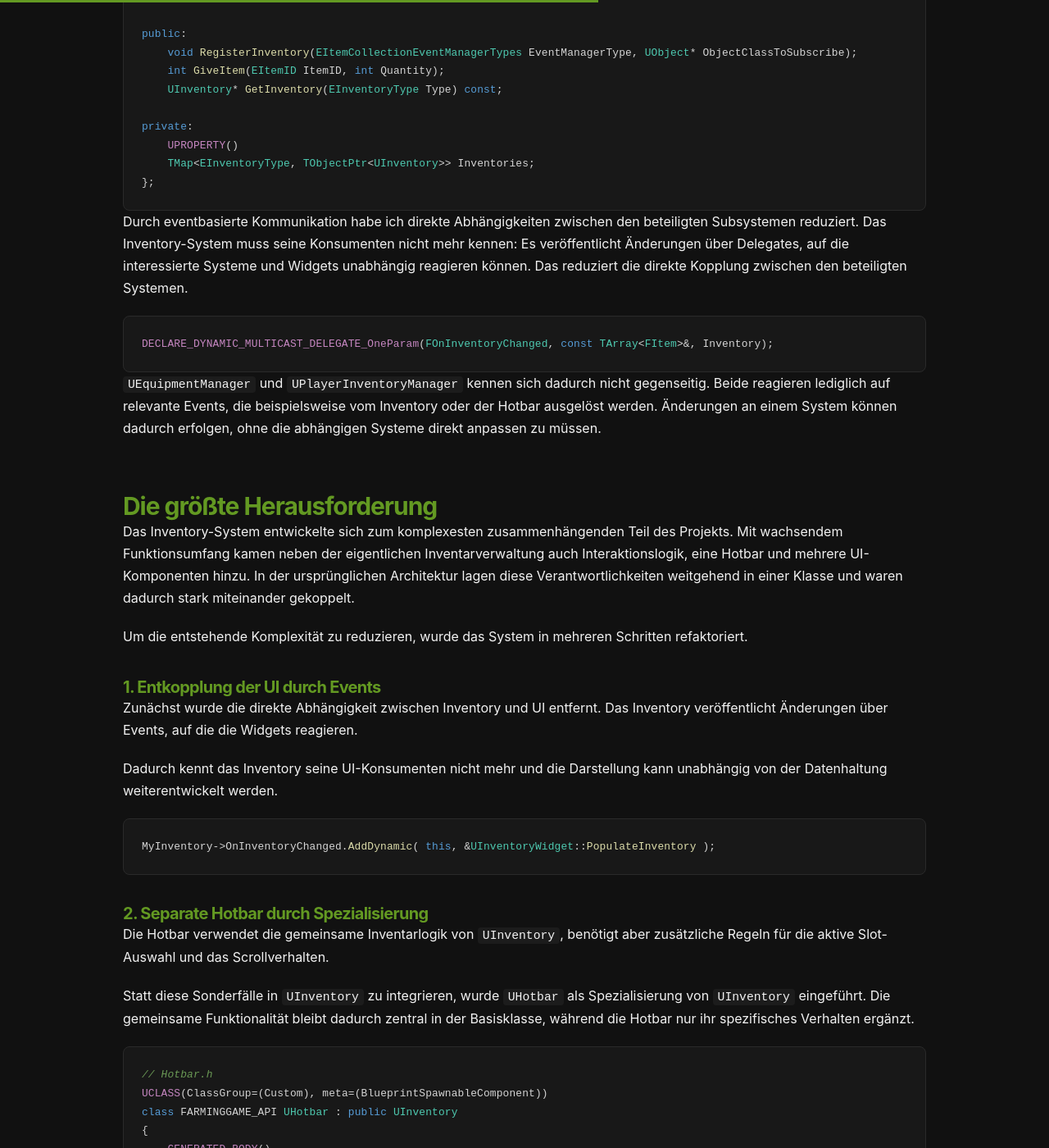
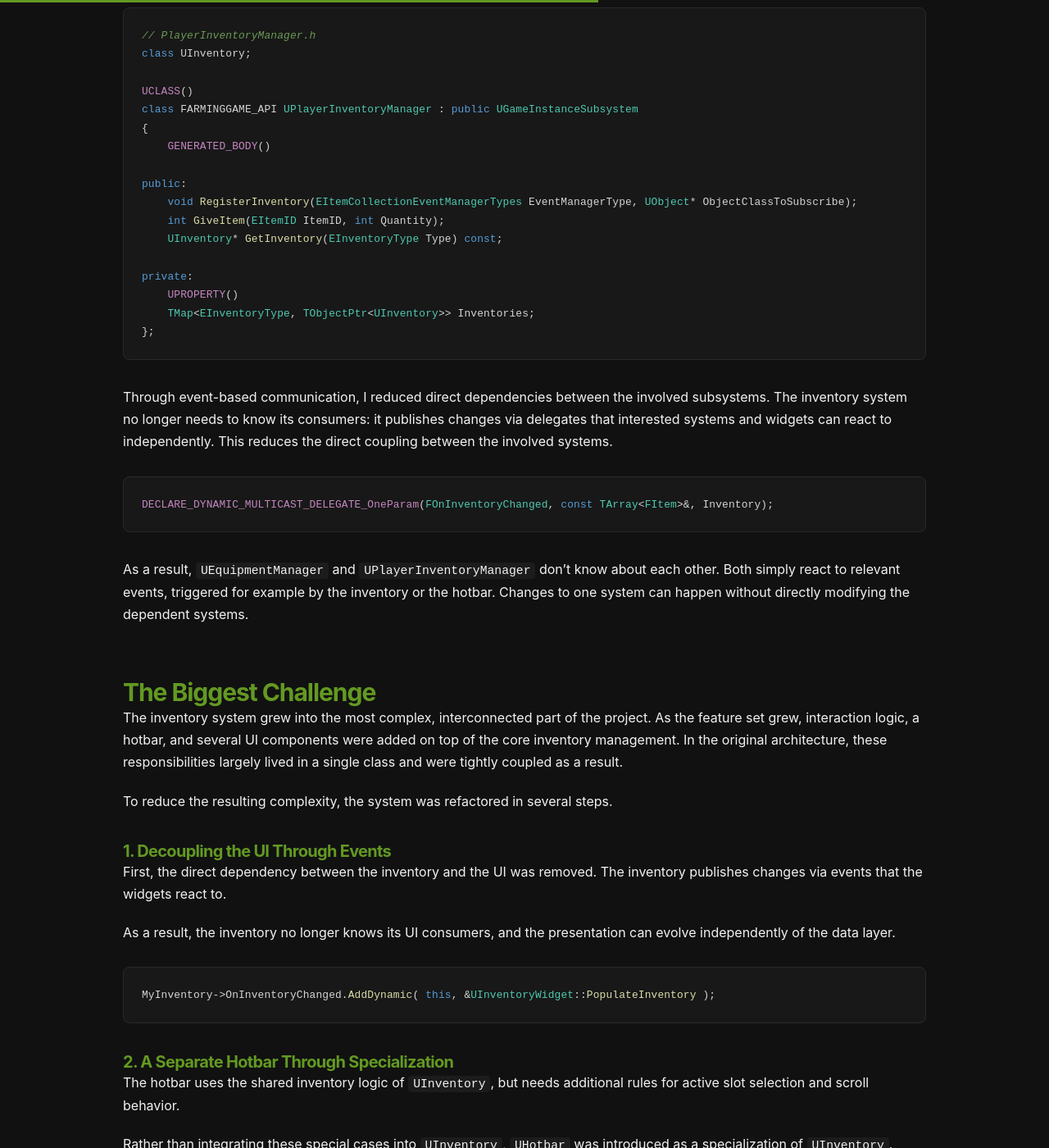
Before and after one commit to farming-game/portfolio, a Jekyll site: the page built from index.markdown, in a window 1280 px wide and 1400 px high, scrolled down 5324 px. Shown: the whole window at 82% size. Built offline with Jekyll 4.4.1, drawn with Linux system fonts in a browser that asks for light colours; some of the changed text lies outside the part shown.

Commit message:
Translate portfolio to English

```diff
--- a/_config.yml
+++ b/_config.yml
@@ -1,7 +1,7 @@
-title: Survival Spiel - Portfolio
+title: Survival Game - Portfolio
 email: ""
 description: >-
-  Minimal portfolio for a Unity survival game project.
+  Technical portfolio showcasing a survival game developed with C++ and Unreal Engine 5.
 baseurl: "/portfolio"
 url: "https://farming-game.github.io"
 github_username: farming-game
--- a/_layouts/home.html
+++ b/_layouts/home.html
@@ -23,10 +23,10 @@ layout: default
 
   <div class="hero-video-overlay">
     <div class="hero-video-content">
-      <p class="eyebrow">C++ SOFTWAREENTWICKLUNG · UNREAL ENGINE 5 · SOLO-PROJEKT</p>
+      <p class="eyebrow">C++ SOFTWARE DEVELOPMENT · UNREAL ENGINE 5 · SOLO PROJECT</p>
       <h1>{{ page.title }}</h1>
       <p class="lead">
-        Entwicklung eines Survival-Spiels mit C++ und Unreal Engine 5 als Solo-Entwickler.
+        A survival game developed as a solo project using C++ and Unreal Engine 5.
       </p>
     </div>
   </div>
@@ -59,14 +59,14 @@ layout: default
 
 <div class="page-layout">
 
-  <aside class="toc" aria-label="Inhaltsverzeichnis">
+  <aside class="toc" aria-label="Table of contents">
     <div class="toc-inner">
       <span class="toc-label">CONTENTS</span>
 
-      <a href="#ueberblick" class="toc-link is-active">Überblick</a>
-      <a href="#architektur" class="toc-link">Architektur</a>
-      <a href="#groesste-herausforderung" class="toc-link">Die größte Herausforderung</a>
-      <a href="#fazit" class="toc-link">Fazit</a>
+      <a href="#ueberblick" class="toc-link is-active">Overview</a>
+      <a href="#architektur" class="toc-link">Architecture</a>
+      <a href="#groesste-herausforderung" class="toc-link">The Biggest Challenge</a>
+      <a href="#fazit" class="toc-link">Conclusion</a>
     </div>
   </aside>
 
--- a/assets/main.css
+++ b/assets/main.css
@@ -156,8 +156,14 @@ code {
   font-size: 0.92em;
 }
 
+/* Wrapper um Codeblöcke (z.B. Jekyll Rouge .highlight) trägt jetzt den Abstand,
+   damit Margins nicht kollabieren und der Abstand nach JEDEM Codeblock konsistent ist */
+.highlight {
+  margin: 28px 0 32px;
+}
+
 pre {
-  margin: 24px 0 0;
+  margin: 28px 0 32px;
   padding: 22px;
   overflow-x: auto;
   border: 1px solid var(--line);
@@ -165,6 +171,10 @@ pre {
   background: #fafafa;
   font-size: 14px;
   line-height: 1.6;
+}
+
+.highlight pre {
+  margin: 0;
 }
 
 pre code {
@@ -178,6 +188,14 @@ pre code {
 
 .divider {
   display: none;
+}
+
+/* Bilder im Content bekommen etwas Luft nach oben/unten */
+.content img {
+  margin: 28px 0;
+  border-radius: 8px;
+  max-width: 100%;
+  height: auto;
 }
 
 
@@ -402,7 +420,7 @@ body.dark-mode pre {
 /* BLOCKQUOTE */
 
 blockquote {
-  margin: 24px 0;
+  margin: 32px 0;
   padding: 4px 20px;
   border-left: 3px solid var(--line);
   color: var(--muted);
@@ -482,6 +500,16 @@ blockquote {
   gap: 20px;
 }
 
+/* Zwei-Spalten-Sektion (Code | Bild), z.B. "Item Data"-Beispiel im Content */
+.code-image-flex {
+  margin: 28px 0 32px;
+}
+
+.code-image-flex .highlight,
+.code-image-flex pre {
+  margin: 0;
+}
+
 
 /* MOBILE */
 
@@ -508,12 +536,38 @@ blockquote {
   }
 
   .project-meta div {
-    padding: 16px 12px 16px 0;
+    padding: 16px 14px;
   }
 
   .game-image {
     width: 100% !important;
     border-radius: 12px !important;
+  }
+
+  .highlight,
+  pre {
+    margin: 20px 0 24px;
+  }
+
+  pre {
+    padding: 16px;
+    font-size: 13px;
+    border-radius: 6px;
+  }
+
+  .content img {
+    margin: 20px 0;
+    border-radius: 6px;
+  }
+
+  /* Zwei-Spalten Code/Bild-Sektionen stapeln sich auf Mobile untereinander */
+  .code-image-flex {
+    flex-direction: column !important;
+    margin: 20px 0 24px;
+  }
+
+  .code-image-flex > div {
+    width: 100% !important;
   }
 }
 
@@ -569,3 +623,12 @@ blockquote {
   letter-spacing: normal;
   text-transform: none;
 }
+
+.content img,
+.game-image {
+  pointer-events: none;
+  -webkit-user-select: none;
+  user-select: none;
+  -webkit-user-drag: none;
+  user-drag: none;
+}
--- a/index.markdown
+++ b/index.markdown
@@ -11,16 +11,16 @@ title: Survival Spiel
   </div>
 
 <div class="meta-item">
-  <span>EIGENER C++-CODE</span>
+  <span>OWN C++ CODE</span>
   <strong class="meta-value meta-value-wrap">
-    <span class="meta-approx">ca.</span>
+    <span class="meta-approx">~</span>
     <span class="count-up" data-target="7500">0</span>
   </strong>
-  <strong class="meta-suffix">Zeilen</strong>
+  <strong class="meta-suffix">Lines</strong>
 </div>
 
   <div class="meta-item">
-    <span>Programmiersprache</span>
+    <span>Language</span>
     <strong class="meta-value">C++</strong>
   </div>
 
@@ -31,22 +31,22 @@ title: Survival Spiel
 
 </div>
 
-> **Hinweis zum Quellcode.**
-> Da sich das Projekt in aktiver Entwicklung befindet und langfristig veröffentlicht werden soll, ist der vollständige Quellcode nicht öffentlich. Die gezeigten Ausschnitte stammen aus dem produktiven Projekt und wurden auf die für dieses Portfolio relevanten Architekturentscheidungen reduziert.
+> **Note on the source code.**
+> Since this project is under active development and is intended for eventual release, the full source code is not public. The snippets shown here are taken from the production project and have been narrowed down to the architectural decisions relevant to this portfolio.
 
-## Überblick
+## Overview
 
-Seit August 2024 entwickle ich eigenständig ein Survival-Spiel mit Unreal Engine 5 und C++. Aus einem zunächst kleinen Lernprojekt entstand dabei ein umfangreiches Softwaresystem mit ca. 7.500 Zeilen eigenem C++-Code.
+Since August 2024, I've been independently developing a survival game with Unreal Engine 5 and C++. What started as a small learning project grew into an extensive software system with roughly 7,500 lines of my own C++ code.
 
-Mit wachsendem Funktionsumfang stiegen auch die Anforderungen an die Architektur. Bestehende Systeme wurden deshalb mehrfach refaktoriert, um Verantwortlichkeiten klarer zu trennen, direkte Abhängigkeiten zu reduzieren und Komponenten wiederverwendbar zu machen.
+As the feature set grew, so did the demands on the architecture. Existing systems were therefore refactored multiple times to separate responsibilities more clearly, reduce direct dependencies, and make components reusable.
 
-Ein zentraler Teil des Projekts ist dabei die kontinuierliche Weiterentwicklung der Architektur: Entscheidungen werden nicht nur nach ihrer aktuellen Funktionalität bewertet, sondern auch danach, wie gut sie sich unter wachsender Komplexität erweitern und warten lassen.
+A central part of the project is the continuous evolution of the architecture: decisions aren't judged only by their current functionality, but also by how well they can be extended and maintained as complexity grows.
 
-## Architektur
+## Architecture
 
-### Von Klassenexplosion zu datengetriebenem Design
+### From Class Explosion to Data-Driven Design
 
-Im Initial Commit war jede Ressource im Spiel eine eigene Actor-Subklasse. `ACoal`, `AIron`, `AGold`, `ADiamond`, `AStone` und `ATree` erbten alle von `ACollect` und unterschieden sich nur durch fest verdrahtete Konstruktor-Parameter:
+In the initial commit, every resource in the game was its own Actor subclass. `ACoal`, `AIron`, `AGold`, `ADiamond`, `AStone`, and `ATree` all inherited from `ACollect` and differed only by hardcoded constructor parameters:
 
 <div class="highlight">
 <pre><code><span class="c1">// Tree.cpp</span>
@@ -58,9 +58,9 @@ Im Initial Commit war jede Ressource im Spiel eine eigene Actor-Subklasse. `ACoa
 <span class="p">...</span></code></pre>
 </div>
 
-Sechs praktisch identische Klassen, deren einziger Unterschied drei hartcodierte Werte im Konstruktor sind – jede neue Ressource bedeutete eine neue C++-Klasse plus Blueprint.
+Six practically identical classes, whose only difference was three hardcoded values in the constructor — every new resource meant a new C++ class plus a Blueprint.
 
-Bereits im zweiten Commit sind diese Subklassen verschwunden. Stattdessen gibt es eine einzige, parametrisierte `ACollect`-Klasse, die über einen Enum-Typ (`ECollectables`) und eine `FCollectable`-Struktur beschrieben wird:
+By the second commit, these subclasses were already gone. Instead, there's a single, parameterized `ACollect` class, described via an enum type (`ECollectables`) and an `FCollectable` struct:
 
 <div class="highlight">
 <pre><code><span class="c1">// Collect.h</span>
@@ -94,13 +94,13 @@ Bereits im zweiten Commit sind diese Subklassen verschwunden. Stattdessen gibt e
 <span class="p">};</span></code></pre>
 </div>
 
-Neue Ressourcentypen benötigen seitdem keine eigene C++-Klasse mehr, sondern werden über die vorhandene Struktur und Daten konfiguriert.
+Since then, new resource types no longer require a dedicated C++ class — they're configured through the existing structure and data instead.
 
-![Beschreibung des Bildes](assets/images/Collectable.PNG)
+![Description of the image](assets/images/Collectable.PNG)
 
-### Verantwortlichkeiten durch Components trennen
+### Separating Responsibilities Through Components
 
-Wiederverwendbare Verantwortlichkeiten wurden in eigene Komponentenklassen ausgelagert, die sich an beliebige Objekte im Spiel anhängen lassen. Die Verantwortlichkeiten wurden gezielt auf separate Komponenten aufgeteilt, sodass die einzelnen Funktionen unabhängig voneinander wiederverwendet werden können.
+Reusable responsibilities were extracted into their own component classes that can be attached to any object in the game. Responsibilities were deliberately split across separate components so that individual functions can be reused independently of one another.
 
 <div class="highlight">
 <pre><code><span class="c1">// CollectableComponent.h</span>
@@ -138,11 +138,11 @@ Wiederverwendbare Verantwortlichkeiten wurden in eigene Komponentenklassen ausge
 <span class="p">};</span></code></pre>
 </div>
 
-`UCollectableComponent` kapselt ausschließlich die Collectable-Daten eines Objekts, `UProgressComponent` ausschließlich die Fortschrittsanzeige beim Abbauen. Beide sind unabhängig voneinander wiederverwendbar, ohne dass ein Objekt, das nur eine der beiden Funktionen braucht, die andere mitschleppen muss.
+`UCollectableComponent` encapsulates exclusively the collectable data of an object, while `UProgressComponent` handles exclusively the progress display while harvesting. Both are independently reusable, so an object that only needs one of the two functions doesn't have to carry the other along.
 
-### Auflösung eines "God-Managers" in fokussierte Subsysteme
+### Resolving a "God Manager" Into Focused Subsystems
 
-Damit mehrere Systeme miteinander kommunizieren können, wurde ein `UItemCollectionManager` eingeführt. Mit der Zeit wuchs er jedoch zu einer God-Class heran, da er direkte Abhängigkeiten zu Character-, Controller-, Equipment-, Inventory- und Collect-Klassen besaß:
+To let several systems communicate with each other, a `UItemCollectionManager` was introduced. Over time it grew into a god class, holding direct dependencies on the Character, Controller, Equipment, Inventory, and Collect classes:
 
 <div class="highlight">
 <pre><code><span class="cpp-macro">UCLASS</span><span class="p">()</span>
@@ -167,7 +167,7 @@ Damit mehrere Systeme miteinander kommunizieren können, wurde ein `UItemCollect
 <span class="p">};</span></code></pre>
 </div>
 
-Durch ein Refactoring wurde der `UItemCollectionManager` aufgeteilt in einen `UEquipmentManager` (reine Equipment-Logik) und einen `UPlayerInventoryManager` (reine Inventar-Verwaltung). Dadurch wurden die Verantwortlichkeiten klar getrennt und direkte Abhängigkeiten zwischen den beteiligten Systemen reduziert.
+Through a refactor, `UItemCollectionManager` was split into a `UEquipmentManager` (pure equipment logic) and a `UPlayerInventoryManager` (pure inventory management). This cleanly separated responsibilities and reduced direct dependencies between the involved systems.
 
 <div class="highlight">
 <pre><code><span class="cpp-macro">UCLASS</span><span class="p">()</span>
@@ -212,35 +212,35 @@ Durch ein Refactoring wurde der `UItemCollectionManager` aufgeteilt in einen `UE
 <span class="p">};</span></code></pre>
 </div>
 
-Durch eventbasierte Kommunikation habe ich direkte Abhängigkeiten zwischen den beteiligten Subsystemen reduziert. Das Inventory-System muss seine Konsumenten nicht mehr kennen: Es veröffentlicht Änderungen über Delegates, auf die interessierte Systeme und Widgets unabhängig reagieren können. Das reduziert die direkte Kopplung zwischen den beteiligten Systemen.
+Through event-based communication, I reduced direct dependencies between the involved subsystems. The inventory system no longer needs to know its consumers: it publishes changes via delegates that interested systems and widgets can react to independently. This reduces the direct coupling between the involved systems.
 
 <div class="highlight">
 <pre><code><span class="cpp-macro">DECLARE_DYNAMIC_MULTICAST_DELEGATE_OneParam</span><span class="p">(</span><span class="cpp-class">FOnInventoryChanged</span><span class="p">,</span> <span class="k">const</span> <span class="cpp-class">TArray</span><span class="o">&lt;</span><span class="cpp-class">FItem</span><span class="o">&gt;&amp;</span><span class="p">,</span> <span class="n">Inventory</span><span class="p">);</span></code></pre>
 </div>
 
-`UEquipmentManager` und `UPlayerInventoryManager` kennen sich dadurch nicht gegenseitig. Beide reagieren lediglich auf relevante Events, die beispielsweise vom Inventory oder der Hotbar ausgelöst werden. Änderungen an einem System können dadurch erfolgen, ohne die abhängigen Systeme direkt anpassen zu müssen.
+As a result, `UEquipmentManager` and `UPlayerInventoryManager` don't know about each other. Both simply react to relevant events, triggered for example by the inventory or the hotbar. Changes to one system can happen without directly modifying the dependent systems.
 
-## Die größte Herausforderung
+## The Biggest Challenge
 
-Das Inventory-System entwickelte sich zum komplexesten zusammenhängenden Teil des Projekts. Mit wachsendem Funktionsumfang kamen neben der eigentlichen Inventarverwaltung auch Interaktionslogik, eine Hotbar und mehrere UI-Komponenten hinzu. In der ursprünglichen Architektur lagen diese Verantwortlichkeiten weitgehend in einer Klasse und waren dadurch stark miteinander gekoppelt.
+The inventory system grew into the most complex, interconnected part of the project. As the feature set grew, interaction logic, a hotbar, and several UI components were added on top of the core inventory management. In the original architecture, these responsibilities largely lived in a single class and were tightly coupled as a result.
 
-Um die entstehende Komplexität zu reduzieren, wurde das System in mehreren Schritten refaktoriert.
+To reduce the resulting complexity, the system was refactored in several steps.
 
-### 1. Entkopplung der UI durch Events
+### 1. Decoupling the UI Through Events
 
-Zunächst wurde die direkte Abhängigkeit zwischen Inventory und UI entfernt. Das Inventory veröffentlicht Änderungen über Events, auf die die Widgets reagieren.
+First, the direct dependency between the inventory and the UI was removed. The inventory publishes changes via events that the widgets react to.
 
-Dadurch kennt das Inventory seine UI-Konsumenten nicht mehr und die Darstellung kann unabhängig von der Datenhaltung weiterentwickelt werden.
+As a result, the inventory no longer knows its UI consumers, and the presentation can evolve independently of the data layer.
 
 <div class="highlight">
 <pre><code><span class="n">MyInventory</span><span class="o">-&gt;</span><span class="n">OnInventoryChanged</span><span class="p">.</span><span class="cpp-function">AddDynamic</span><span class="p">(</span> <span class="k">this</span><span class="p">,</span> <span class="o">&amp;</span><span class="cpp-class">UInventoryWidget</span><span class="o">::</span><span class="cpp-function">PopulateInventory</span> <span class="p">);</span></code></pre>
 </div>
 
-### 2. Separate Hotbar durch Spezialisierung
+### 2. A Separate Hotbar Through Specialization
 
-Die Hotbar verwendet die gemeinsame Inventarlogik von `UInventory`, benötigt aber zusätzliche Regeln für die aktive Slot-Auswahl und das Scrollverhalten.
+The hotbar uses the shared inventory logic of `UInventory`, but needs additional rules for active slot selection and scroll behavior.
 
-Statt diese Sonderfälle in `UInventory` zu integrieren, wurde `UHotbar` als Spezialisierung von `UInventory` eingeführt. Die gemeinsame Funktionalität bleibt dadurch zentral in der Basisklasse, während die Hotbar nur ihr spezifisches Verhalten ergänzt.
+Rather than integrating these special cases into `UInventory`, `UHotbar` was introduced as a specialization of `UInventory`. Shared functionality stays centralized in the base class, while the hotbar only adds its specific behavior.
 
 <div class="highlight">
 <pre><code><span class="c1">// Hotbar.h</span>
@@ -262,11 +262,11 @@ Statt diese Sonderfälle in `UInventory` zu integrieren, wurde `UHotbar` als Spe
 <span class="p">};</span></code></pre>
 </div>
 
-### 3. Zentraler Datenzugriff über DataTableManager
+### 3. Centralized Data Access via DataTableManager
 
-Mit zunehmender Anzahl an Systemen stieg auch die Anzahl der benötigten DataTables. Statt die Tabellen in verschiedenen Klassen einzeln zu referenzieren und zu laden, wurde ein zentraler `UDataTableManager` eingeführt.
+As the number of systems grew, so did the number of required DataTables. Instead of referencing and loading tables individually across various classes, a central `UDataTableManager` was introduced.
 
-Der Manager stellt eine einheitliche Schnittstelle für den Zugriff auf unterschiedliche Tabellen bereit. Die DataTables werden beim ersten Zugriff geladen und anschließend für die Lebensdauer der `GameInstance` gecached. Dadurch müssen die einzelnen Systeme weder wissen, wo die Tabellen konfiguriert sind, noch sich um deren Lade- und Cache-Zustand kümmern.
+The manager provides a unified interface for accessing different tables. DataTables are loaded on first access and then cached for the lifetime of the `GameInstance`. This means individual systems don't need to know where the tables are configured, nor manage their loading and cache state.
 
 <div class="highlight">
 <pre><code><span class="c1">// DataTableManager.h</span>
@@ -284,20 +284,20 @@ Der Manager stellt eine einheitliche Schnittstelle für den Zugriff auf untersch
 <span class="p">};</span></code></pre>
 </div>
 
-Durch die Template-basierte Schnittstelle kann derselbe Zugriff für unterschiedliche Row-Typen verwendet werden:
+Thanks to the template-based interface, the same access pattern can be used for different row types:
 
 <div class="highlight">
 <pre><code><span class="k">const</span> <span class="cpp-class">FItem</span><span class="o">*</span> <span class="n">Item</span> <span class="o">=</span> <span class="cpp-class">DataTableManager</span><span class="o">-&gt;</span><span class="cpp-function">FindRow</span><span class="o">&lt;</span><span class="cpp-class">FItem</span><span class="o">&gt;</span><span class="p">(</span><span class="cpp-class">EDataTable</span><span class="o">::</span><span class="n">Items</span><span class="p">,</span> <span class="cpp-class">EItemID</span><span class="o">::</span><span class="n">wood</span><span class="p">);</span></code></pre>
 </div>
 
-Damit bleibt der konkrete Zugriff auf DataTables von den Gameplay-Systemen getrennt und erfolgt über eine zentrale, einheitliche API.
+This keeps the concrete DataTable access separate from the gameplay systems and routed through a single, unified API.
 <br>
 <br>
-#### Beispiel: Item-Daten
+#### Example: Item Data
 
 <div style="display: flex; gap: 20px; align-items: flex-start;">
 
-    <!-- Linke Seite: Code -->
+    <!-- Left side: Code -->
     <div style="width: 50%;">
         <div class="highlight">
             <pre><code><span class="c1">// Data.h</span>
@@ -317,20 +317,20 @@ Damit bleibt der konkrete Zugriff auf DataTables von den Gameplay-Systemen getre
         </div>
     </div>
 
-    <!-- Rechte Seite: Bild -->
+    <!-- Right side: Image -->
     <div style="width: 50%;">
-        <img src="assets/images/Brown_Cap.PNG" alt="Beschreibung" style="width: 100%; height: auto;">
+        <img src="assets/images/Brown_Cap.PNG" alt="Description" style="width: 100%; height: auto;">
     </div>
 
 </div>
 
-### 4. Auslagerung der Interaktionslogik
+### 4. Extracting the Interaction Logic
 
-Ein weiterer Problembereich war die eigentliche Interaktion mit Items: Verschieben, Stapeln, Aufteilen und Tauschen.
+Another problem area was the actual interaction with items: moving, stacking, splitting, and swapping.
 
-Diese Logik lag ursprünglich direkt im Inventory. Dadurch war die Interaktion auf ein einzelnes Inventar zugeschnitten. Ein Item zwischen Spielerinventar und Hotbar oder zwischen zwei beliebigen Inventaren zu verschieben, erforderte zusätzliche Sonderfälle.
+This logic originally lived directly inside the inventory. As a result, interaction was tailored to a single inventory. Moving an item between the player's inventory and the hotbar, or between any two inventories, required additional special cases.
 
-Die Interaktionslogik wurde deshalb in `UInventoryInteraction` ausgelagert. Die Klasse arbeitet mit dem jeweils betroffenen `UInventory` und kann dadurch Operationen unabhängig davon ausführen, welchem konkreten Inventar die Slots gehören.
+The interaction logic was therefore extracted into `UInventoryInteraction`. The class operates on whichever `UInventory` is affected, allowing it to perform operations independently of which concrete inventory the slots belong to.
 
 <div class="highlight">
 <pre><code><span class="c1">// InventoryInteraction.h</span>
@@ -357,13 +357,13 @@ Die Interaktionslogik wurde deshalb in `UInventoryInteraction` ausgelagert. Die
 <span class="p">};</span></code></pre>
 </div>
 
-### 5. Koordination mehrerer Inventare
+### 5. Coordinating Multiple Inventories
 
-Mit mehreren Inventaren entstand ein weiteres Problem: Beim Aufsammeln eines Items muss nicht nur geprüft werden, ob ein bestimmtes Inventar Platz bietet, sondern welches der verfügbaren Inventare das Item aufnehmen kann.
+With multiple inventories came another problem: when picking up an item, it's not enough to check whether one specific inventory has room — you need to determine which of the available inventories can actually accept the item.
 
-Diese Entscheidung wurde aus `UInventory` herausgehalten und in einen `UPlayerInventoryManager` ausgelagert. Der Manager verwaltet die registrierten Inventare und koordiniert das Hinzufügen eines Items. Er prüft, ob ein passender Stack oder freier Slot vorhanden ist, und delegiert die eigentliche Inventaroperation an das jeweilige `UInventory`.
+This decision was moved out of `UInventory` and into a `UPlayerInventoryManager`. The manager keeps track of the registered inventories and coordinates adding an item. It checks whether a matching stack or free slot exists, and delegates the actual inventory operation to the respective `UInventory`.
 
-Damit bleibt `UInventory` für die Verwaltung eines einzelnen Inventars verantwortlich, während der Manager die Zusammenarbeit mehrerer Inventare koordiniert.
+This keeps `UInventory` responsible for managing a single inventory, while the manager coordinates the collaboration between multiple inventories.
 
 <div class="highlight">
 <pre><code><span class="c1">// PlayerInventoryManager.h</span>
@@ -385,10 +385,10 @@ Damit bleibt `UInventory` für die Verwaltung eines einzelnen Inventars verantwo
 <span class="p">};</span></code></pre>
 </div>
 
-## Fazit
+## Conclusion
 
-Das Projekt hat mir gezeigt, dass Architektur mit dem System wachsen muss.
+This project taught me that architecture has to grow with the system.
 
-Mehrfach stießen ursprüngliche Lösungen mit wachsendem Funktionsumfang an ihre Grenzen. Durch gezielte Refactorings konnten Verantwortlichkeiten getrennt, Abhängigkeiten reduziert und Systeme wiederverwendbarer gemacht werden.
+Time and again, the original solutions hit their limits as the feature set grew. Through targeted refactoring, I was able to separate responsibilities, reduce dependencies, and make systems more reusable.
 
-Für mich gehört deshalb nicht nur das Entwerfen neuer Systeme zur Softwareentwicklung, sondern auch das kritische Hinterfragen und Weiterentwickeln bestehenden Codes.
+For me, software development isn't just about designing new systems — it's also about critically questioning and evolving existing code.
```
Also changed, not shown: other parts of index.markdown (+1 -1 lines).
